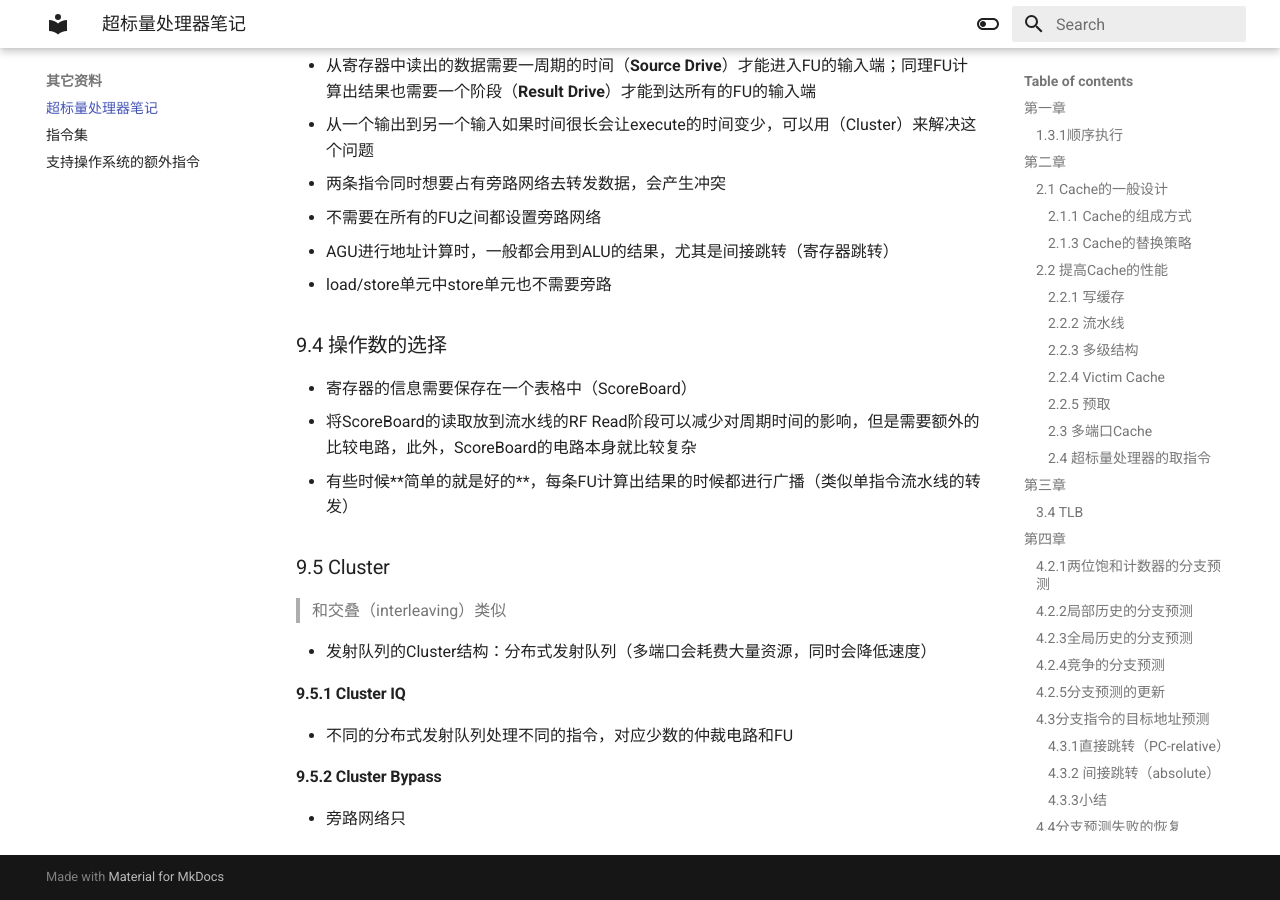
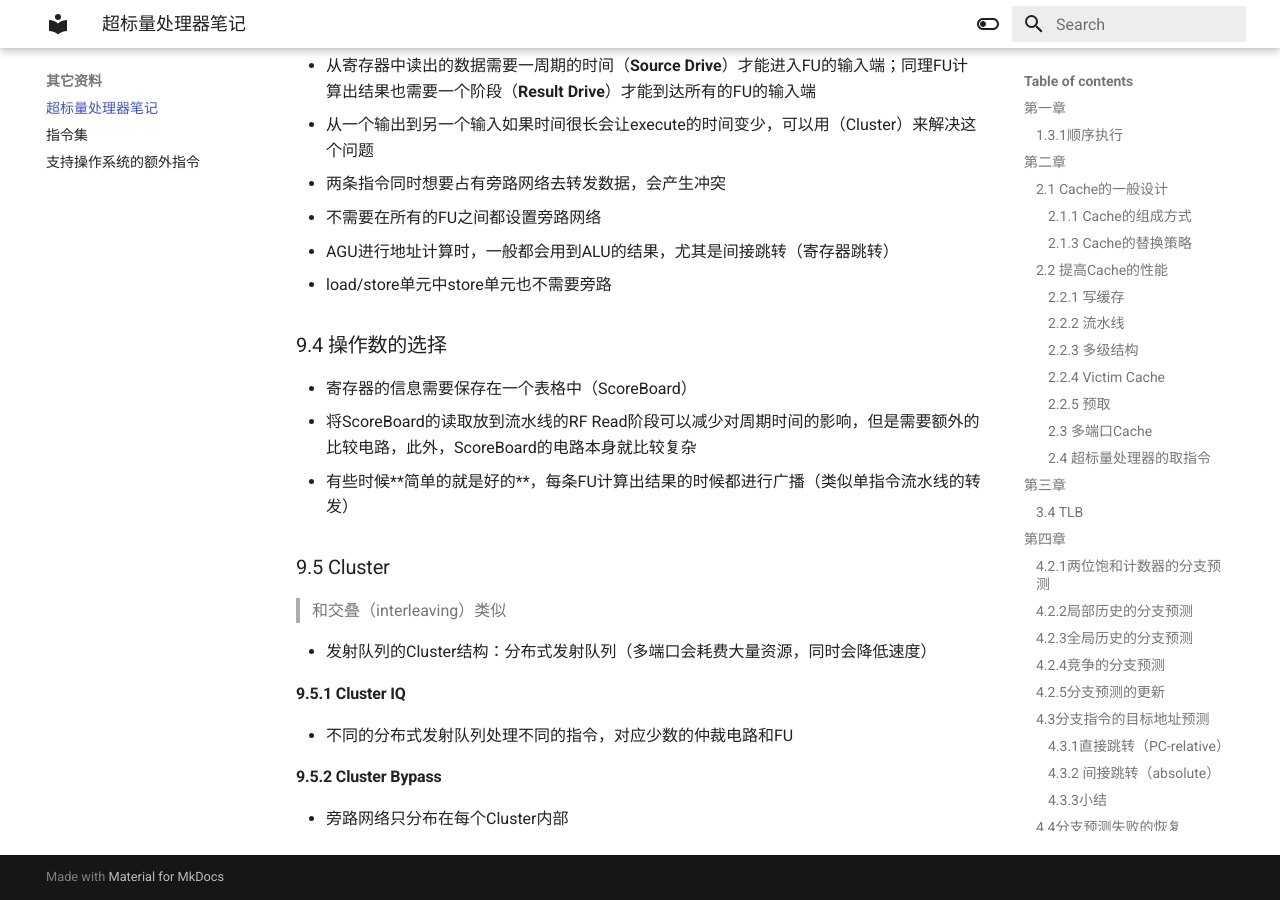
Before and after one commit to LXBchong/long_xin_bei, an MkDocs documentation site: the page built from docs/competition/超标量处理器笔记.md, in a window 1280 px wide and 900 px high, scrolled down 6742 px. Built offline with MkDocs 1.6.1 and Material for MkDocs 9.7.7, drawn with Linux system fonts in a browser that asks for light colours.

```diff
--- a/docs/competition/超标量处理器笔记.md
+++ b/docs/competition/超标量处理器笔记.md
@@ -285,4 +285,4 @@
 
 #### 9.5.2 Cluster Bypass
 
-- 旁路网络只
+- 旁路网络只分布在每个Cluster内部
```
Also changed, not shown: 1 other file.
